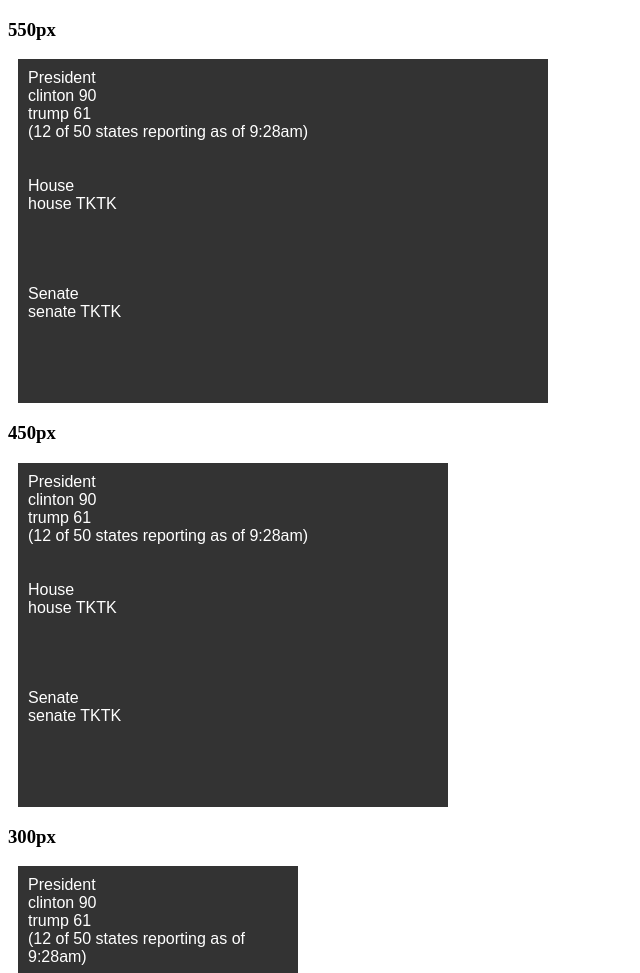
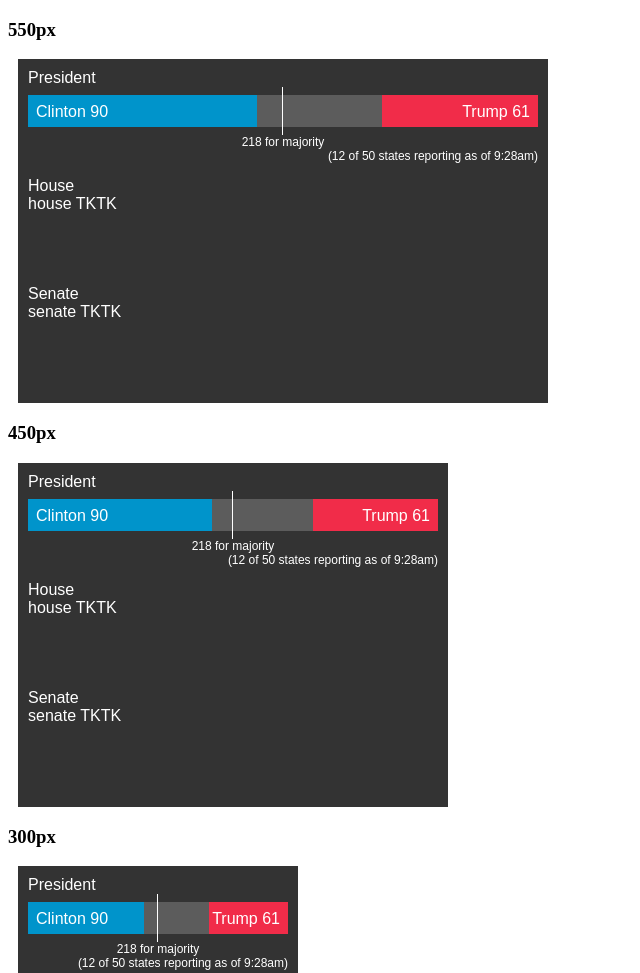
Before and after one commit to ft-interactive/us-election-mini-dashboard, a website: page index.html in a window 1280 px wide. Shown: the top 973 px of the page, without its empty margins (0-640 px from the left). Drawn offline with nearby package versions, Linux system fonts and the light colour scheme; a small style sheet from the web is missing.

Commit message:
first pass

```diff
--- a/index.html
+++ b/index.html
@@ -1,15 +1,15 @@
 <!doctype html>
 <html>
-	<head>
+  <head>
     <title>US Election Mini Dashboard (prototype)</title>
 
     <link rel="stylesheet" href="https://build.origami.ft.com/v2/bundles/css?modules=o-fonts@^2.1.3" />
     <link rel="stylesheet" href="main.css" />
 
-		<script src="https://cdn.polyfill.io/v2/polyfill.min.js"></script>
+    <script src="https://cdn.polyfill.io/v2/polyfill.min.js"></script>
     <script src="https://cdnjs.cloudflare.com/ajax/libs/handlebars.js/4.0.5/handlebars.min.js"></script>
-	</head>
-	<body>
+  </head>
+  <body>
     <main></main>
 
     <template id="uemd-main-template">
@@ -17,7 +17,6 @@
         {{#each panels}}
         <article class="uemd__panel uemd__panel--{{type}}">
           <h5 class="uemd__panel-heading">{{heading}}</h5>
-
           <div class="uemd__panel-content">
             {{{content}}}
           </div>
@@ -27,9 +26,32 @@
     </template>
 
     <template id="uemd-template-president">
-      <p>clinton {{clinton}}</p>
-      <p>trump {{trump}}</p>
-      <p>{{footnote}}</p>
+      <div class="uemd__chart-presidential">
+        <div class="uemd__chart-presidential--bars">
+          <div class="uemd__chart-presidential--bar-container dem">
+            <div class="uemd__chart-presidential--bar">
+              <div style="width: {{clinton}}%;" class="uemd__chart-presidential--bar-dem">
+                Clinton {{clinton}}
+              </div>
+            </div>
+          </div>
+          <div class="uemd__chart-presidential--bar-container rep">
+            <div class="uemd__chart-presidential--bar">
+              <div style="width: {{trump}}%;" class="uemd__chart-presidential--bar-rep">
+                Trump {{trump}}
+              </div>
+            </div>
+          </div>
+        </div>
+        <div class="uemd__chart-presidential--footer">
+          <span class="uemd__chart-presidential--majority-label">
+            218 for majority
+          </span>
+          <span class="uemd__chart-presidential--footnote">
+            {{footnote}}
+          </span>
+        </div>
+      </div>
     </template>
 
     <template id="uemd-template-senate">
@@ -41,5 +63,5 @@
     </template>
 
     <script src="main.js"></script>
-	</body>
+  </body>
 </html>
--- a/main.css
+++ b/main.css
@@ -22,3 +22,58 @@
   height: 90px;
   overflow: hidden;
 }
+
+.uemd__chart-presidential--bar-container {
+  width: 50%;
+  height: 3em;
+}
+
+.uemd__chart-presidential--bar-container.dem {
+  float: left;
+  border-right: 1px solid white;
+}
+
+.uemd__chart-presidential--bar-container.rep {
+  float: right;
+  text-align:right;
+}
+
+.uemd__chart-presidential--bar {
+  background: #5C5C5C;
+  padding: 0;
+  margin: 0.5em 0;
+  height: 2em;
+}
+
+.uemd__chart-presidential--bar-dem {
+  background: #0094CB;
+  float: left;
+  padding: 0.5em 0 0.5em 0.5em;
+  height: 2em
+}
+
+.uemd__chart-presidential--bar-rep {
+  background: #F12C49;
+  float: right;
+  padding: 0.5em 0.5em 0.5em 0;
+  height: 2em
+}
+
+.uemd .uemd__chart-presidential--footer {
+  display: flex;
+  width: 100%;
+  flex-direction: column;
+  justify-content: center;
+}
+
+.uemd .uemd__chart-presidential--footer > * {
+  font-size: .75em;
+}
+
+.uemd__chart-presidential--majority-label {
+  align-self: center;
+}
+
+.uemd__chart-presidential--footnote {
+  align-self: flex-end;
+}
```
Also changed, not shown: 1 other file.
